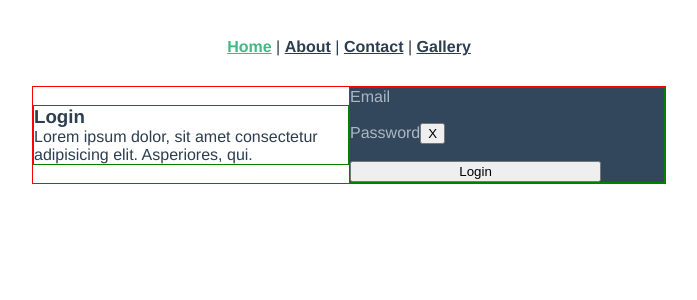
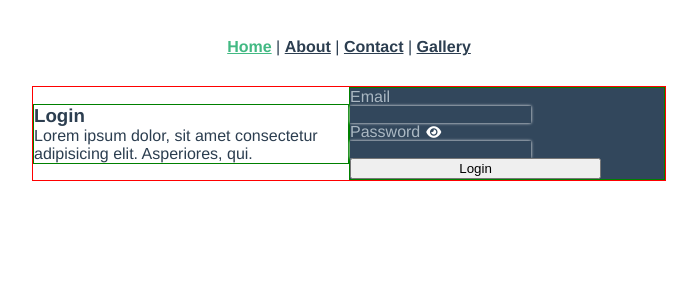
Before and after one commit to nlukic97/login-form, a Vue app: page / in a window 1280 px wide. Shown: the top 300 px of the page, without its empty margins (291-988 px from the left). Built offline with nearby package versions, Linux system fonts and the light colour scheme.

Commit message:
eye added

```diff
--- a/public/index.html
+++ b/public/index.html
@@ -4,6 +4,7 @@
     <meta charset="utf-8">
     <meta http-equiv="X-UA-Compatible" content="IE=edge">
     <meta name="viewport" content="width=device-width,initial-scale=1.0">
+    <script src="https://kit.fontawesome.com/279db593be.js" crossorigin="anonymous"></script>
     <link rel="icon" href="<%= BASE_URL %>favicon.ico">
     <title><%= htmlWebpackPlugin.options.title %></title>
   </head>
--- a/src/views/Home.vue
+++ b/src/views/Home.vue
@@ -8,7 +8,7 @@
       <div class="right">
         <label for="email">Email</label>
         <input id="email" v-model="inputEmail" type="text">
-        <label for="pass">Password</label><button @click="changeVisibility">X</button> <!-- precica za pozivanje metode sa @, sv je sta koristis al praksa je v- za sve sto je vue -->
+        <label for="pass">Password</label><button @click="changeVisibility" id="eyeBtn"><i v-bind:class="eye"></i></button> <!-- precica za pozivanje metode sa @, sv je sta koristis al praksa je v- za sve sto je vue -->
         <input id="pass" v-model="inputPass" v-bind:type="visible" > <!-- bilo koji html atribut moze da se poveze sa nekim data elementom -->
         <div v-if="hasError">{{error}}</div>
         <button v-on:click="validate" id="loginBtn">Login</button>
@@ -35,6 +35,7 @@ export default {
       inputEmail:'',
       inputPass:'',
       visible: 'password',
+      eye: 'fas fa-eye',
       error:'The credentials are not correct.',
       hasError: false
     }
@@ -43,12 +44,15 @@ export default {
     changeVisibility: function(){
       if(this.visible === 'password'){
         this.visible = 'text';
+        this.eye = 'fas fa-eye-slash';
       } else {
         this.visible = 'password';
+        this.eye = 'fas fa-eye';
       }
     },
     validate: function(){
       if(this.inputEmail === this.email && this.inputPass === this.pass){
+        //this.hasError = false;
         this.$router.push({path: '/about'}) //ovim definises na koji view da te posalje. Mora this jer nije pozvan na ovom elementu. Mora ovako
         alert('Validation successful');
       } else {
@@ -93,10 +97,12 @@ export default {
           color:#fff;
           border:none;
           outline:none;
+          box-shadow: 0px 0px 3px 0px; //kako ovo ?
 
           &:focus, &:active {
             outline:none;
             background-color:#32475C;
+            box-shadow: 0px 0px 6px 0px;
           }
           &:-webkit-autofill, &:-webkit-autofill:hover, &:-webkit-autofill:focus { //still an issue on autocomplete
           border: none;
@@ -118,9 +124,18 @@ export default {
           }
         }
         button {
+          &#eyeBtn {
+            color:#fff;
+            background-color:rgba(0,0,0,0);
+            border:none;
+            outline:none;
+          }
           &#loginBtn { //id za login dugme
             display:block;
             width:80%;
+          }
+          &:hover {
+            cursor:pointer;
           }
         }
       }
```
